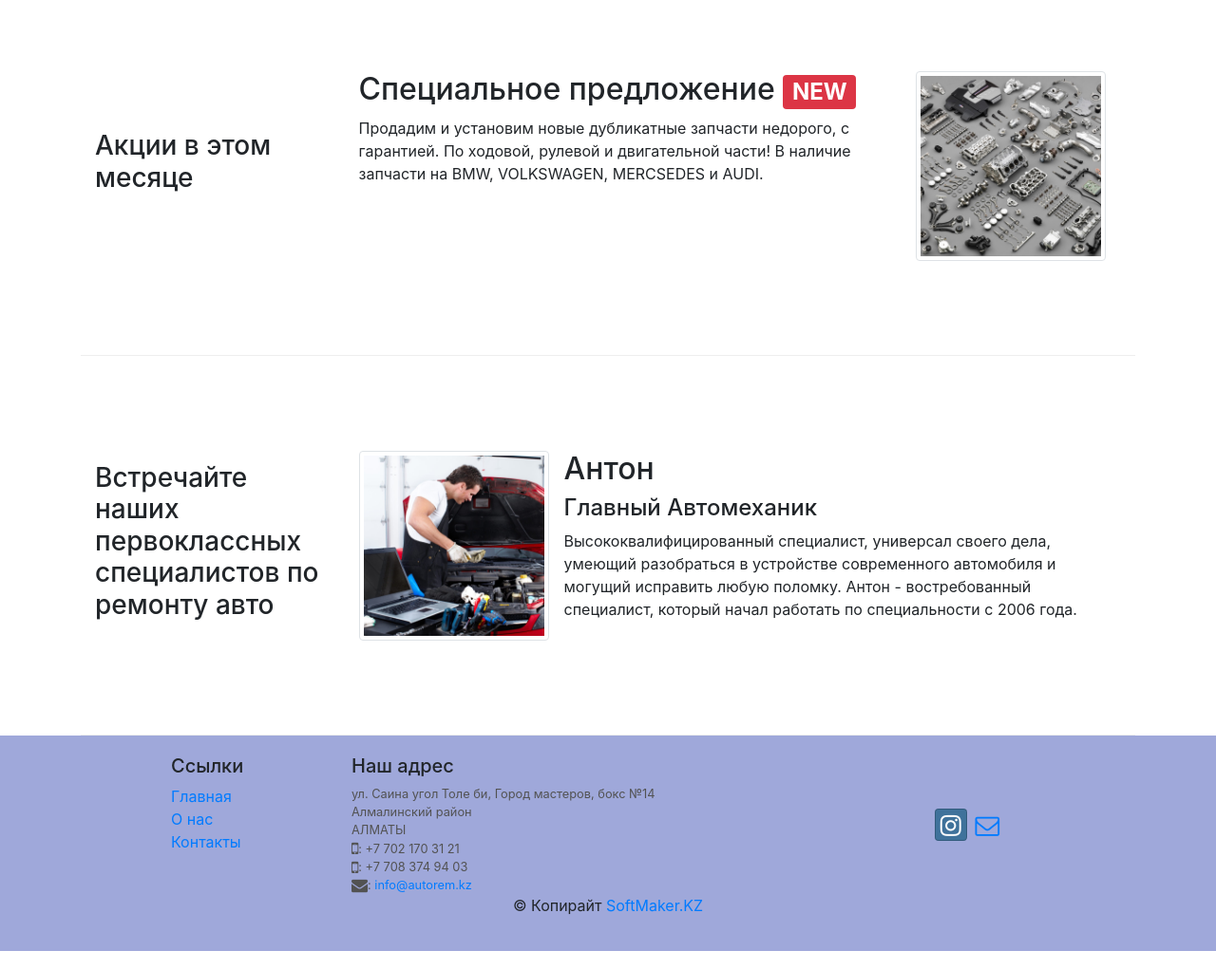
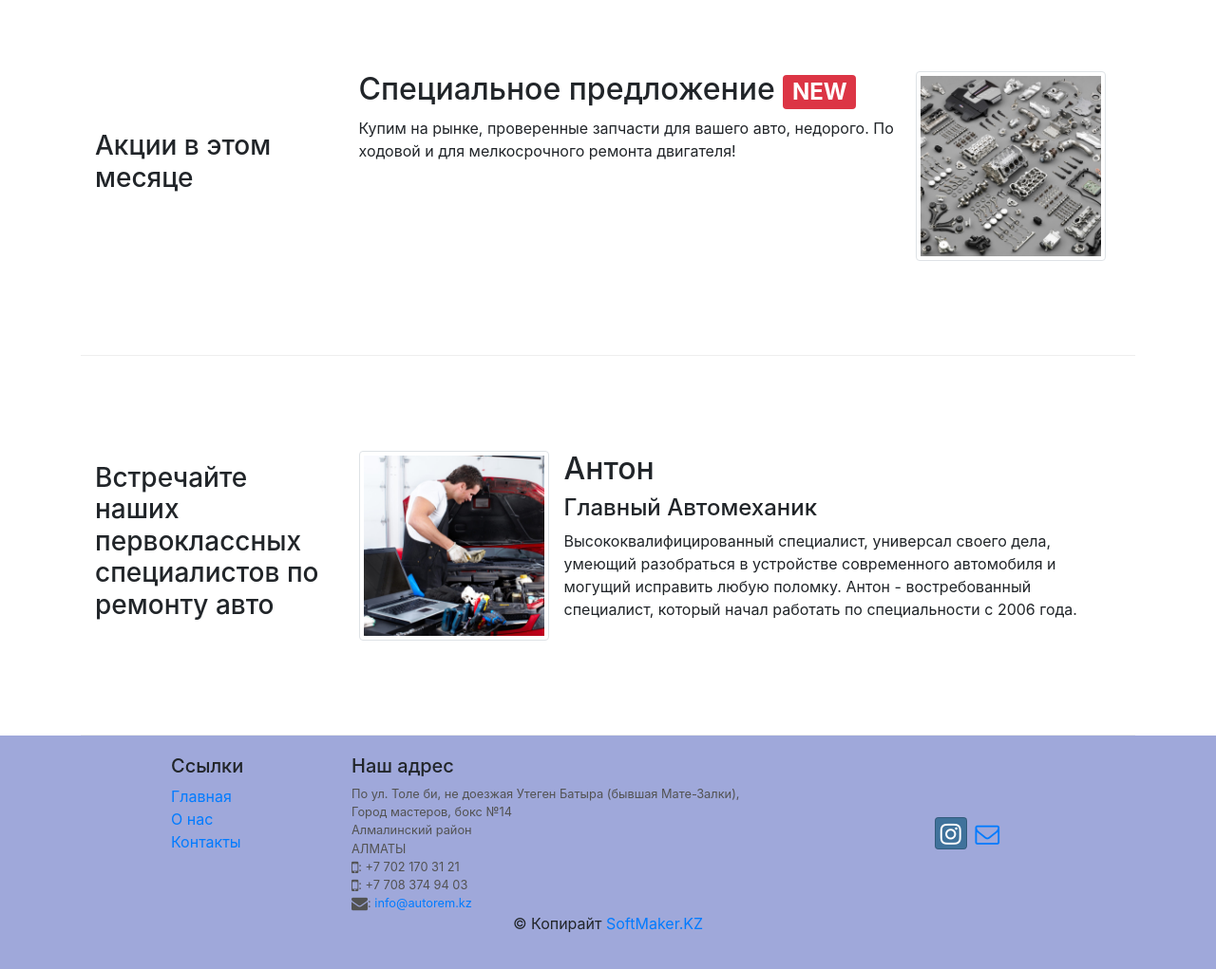
Before and after one commit to so5tmaker/autorem.kz, a website: page index.html in a window 1280 px wide. Shown: the part 1160-2181 px from the top of the page at 95% size. Drawn offline with nearby package versions, Linux system fonts and the light colour scheme.

Commit message:
Some changes in the promotion text block and address

```diff
--- a/index.html
+++ b/index.html
@@ -164,8 +164,7 @@
                         <h2 class="mt-0">Специальное предложение
                             <span class="badge badge-danger">NEW</span>
                         </h2>
-                        <p class="hidden-xs-down">Продадим и установим новые дубликатные запчасти недорого, с гарантией. По ходовой, рулевой и двигательной
-                            части! В наличие запчасти на BMW, VOLKSWAGEN, MERCSEDES и AUDI.</p>
+                        <p class="hidden-xs-down">Купим на рынке, проверенные запчасти для вашего авто, недорого. По ходовой и для мелкосрочного ремонта двигателя!</p>
                     </div>
                     <img class="d-flex mr-3 img-thumbnail align-self-center" height="200" width="200" src="img/spareparts.jpg" alt="дубликатные запчасти">
                 </div>
@@ -215,7 +214,7 @@
                 <div class="col-6 col-sm-5">
                     <h5>Наш адрес</h5>
                     <address>
-                        ул. Саина угол Толе би, Город мастеров, бокс №14
+                        По ул. Толе би, не доезжая Утеген Батыра (бывшая Мате-Залки), Город мастеров, бокс №14
                         <br> Алмалинский район
                         <br> АЛМАТЫ
                         <br>
```
